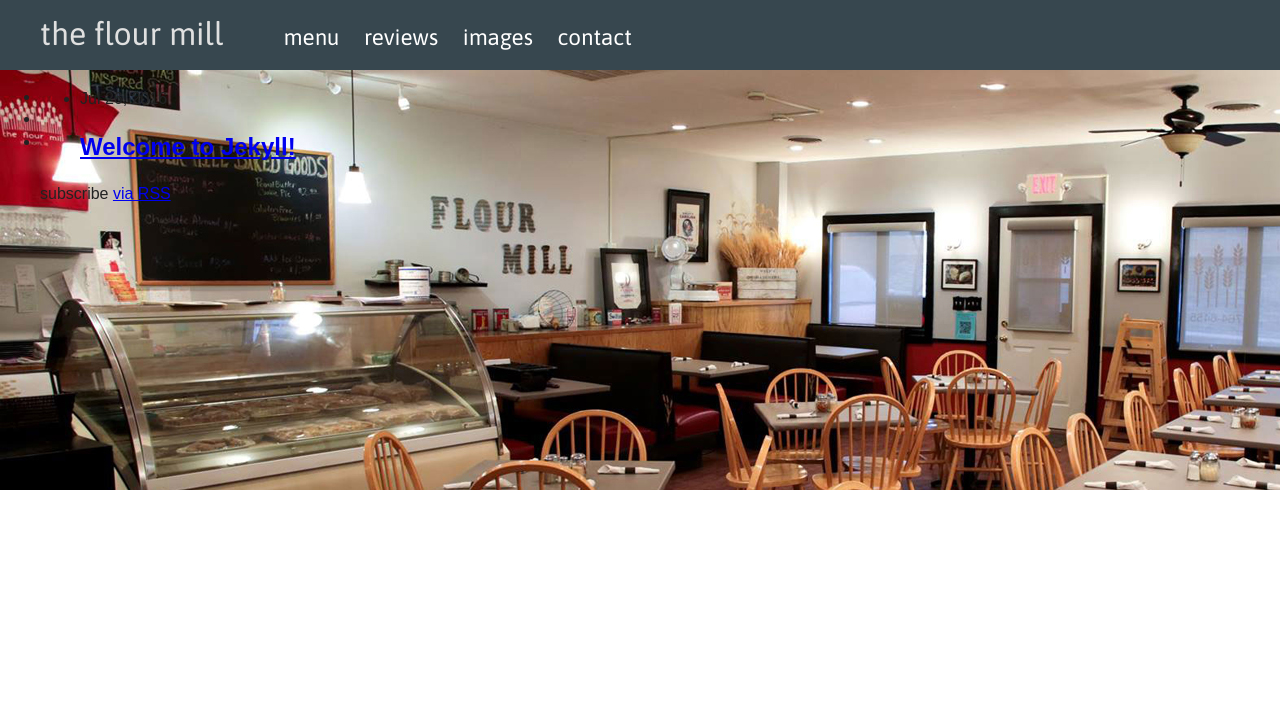
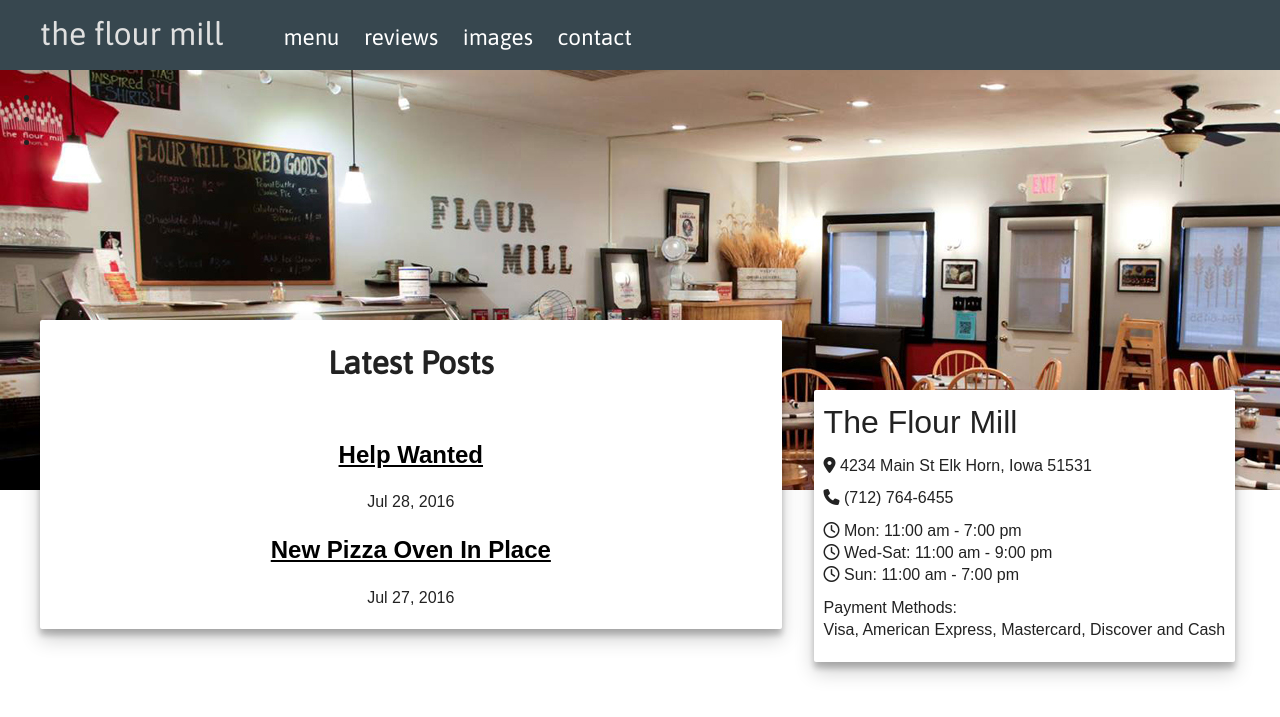
Before and after one commit to treverandersen/flourmill, a Jekyll site: the page built from index.html, in a window 1280 px wide. Shown: the top 717 px of the page. Built offline with Jekyll 4.4.1, drawn with Linux system fonts in a browser that asks for light colours; nearby versions of some CDN libraries.

Commit message:
styled post list and sing post content area

```diff
--- a/_layouts/post.html
+++ b/_layouts/post.html
@@ -1,7 +1,7 @@
 ---
 layout: default
 ---
-<article class="post" itemscope itemtype="http://schema.org/BlogPosting">
+<article class="post single-post" itemscope itemtype="http://schema.org/BlogPosting">
 
   <header class="post-header">
     <h1 class="post-title" itemprop="name headline">{{ page.title }}</h1>
@@ -13,3 +13,4 @@ layout: default
   </div>
 
 </article>
+{% include sidebar.html %}
--- /dev/null
+++ b/_posts/2016-07-27-new-pizza-oven-in-place.markdown
@@ -0,0 +1,7 @@
+---
+layout: post
+title:  "New Pizza Oven In Place"
+date:   2016-07-27
+categories: News
+---
+The Flour Mill will be open today for normal business hours (11 am to 9 pm). The new pizza oven is in place, but not operational yet. We are working diligently to get it up and running. We will have pizza again SOON! Thanks for your understanding!
--- a/_sass/_media-queries.scss
+++ b/_sass/_media-queries.scss
@@ -4,7 +4,7 @@
 
 /* Small devices (tablets, 768px and up) */
 @media (min-width: 768px) {
-	article.post { width: 741.6px; }
+	article.post, .home { width: 741.6px; }
 }
 
 /* Medium devices (desktops, 992px and up) */
--- a/_sass/_styles.scss
+++ b/_sass/_styles.scss
@@ -48,8 +48,19 @@
 	width: 100%;
 	z-index: -1;
 }
-
-article.post {
+.page-heading {
+	font-family: 'Asap', sans-serif;
+	text-align: center;
+}
+section.post-list {
+	text-align: center;
+	padding: 10px 0;
+	margin: 10px 50px;
+}
+section.post-list h2 a {
+	color: #000;
+}
+article.post, .home {
 	background: #fff;
 	position: relative;
 	top: 320px;
@@ -57,6 +68,9 @@ article.post {
 	box-shadow: 0 10px 20px rgba(0,0,0,0.19), 0 6px 6px rgba(0,0,0,0.23);
 	border-radius:2px;
 	float: left;
+}
+.single-post {
+	padding: 0 30px;
 }
 .post-content ul {display:inline;list-style:none;}
 .post-content ul li {float:left;}
--- a/index.html
+++ b/index.html
@@ -4,20 +4,16 @@ layout: default
 
 <div class="home">
 
-  <h1 class="page-heading">Posts</h1>
+  <h1 class="page-heading">Latest Posts</h1>
 
-  <ul class="post-list">
+  <section class="post-list">
     {% for post in site.posts %}
-      <li>
-        <span class="post-meta">{{ post.date | date: "%b %-d, %Y" }}</span>
-
         <h2>
           <a class="post-link" href="{{ post.url | prepend: site.baseurl }}">{{ post.title }}</a>
         </h2>
-      </li>
+        <span class="post-meta">{{ post.date | date: "%b %-d, %Y" }}</span>
     {% endfor %}
-  </ul>
-
-  <p class="rss-subscribe">subscribe <a href="{{ "/feed.xml" | prepend: site.baseurl }}">via RSS</a></p>
+  </section>
 
 </div>
+{% include sidebar.html %}
```
Also changed, not shown: _menu/pasta.md (+1 -1 lines), _posts/2016-07-26-welcome-to-jekyll.markdown (deleted, +0 -25 lines), _posts/2016-07-28-help-wanted.markdown (added, +7 -0 lines).
